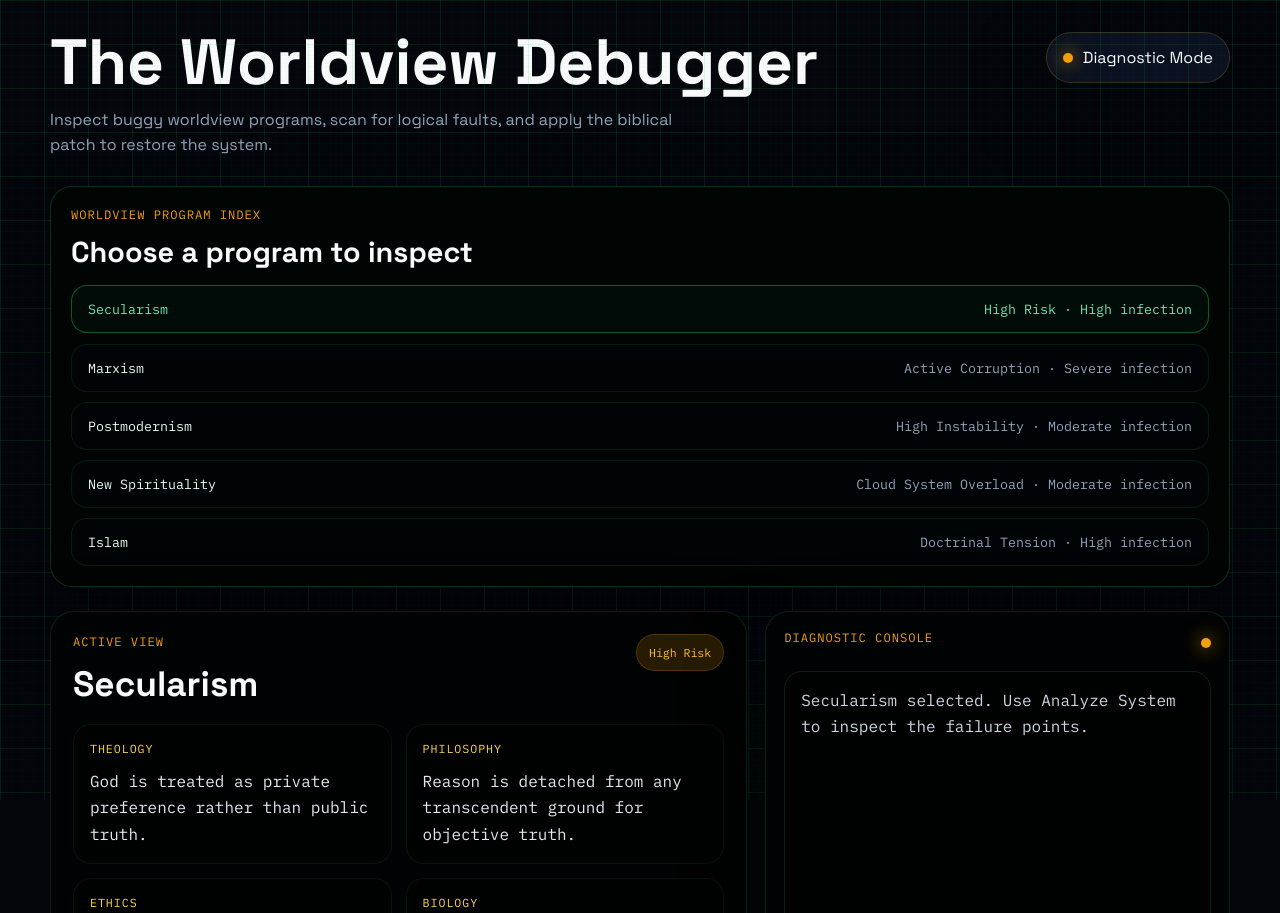
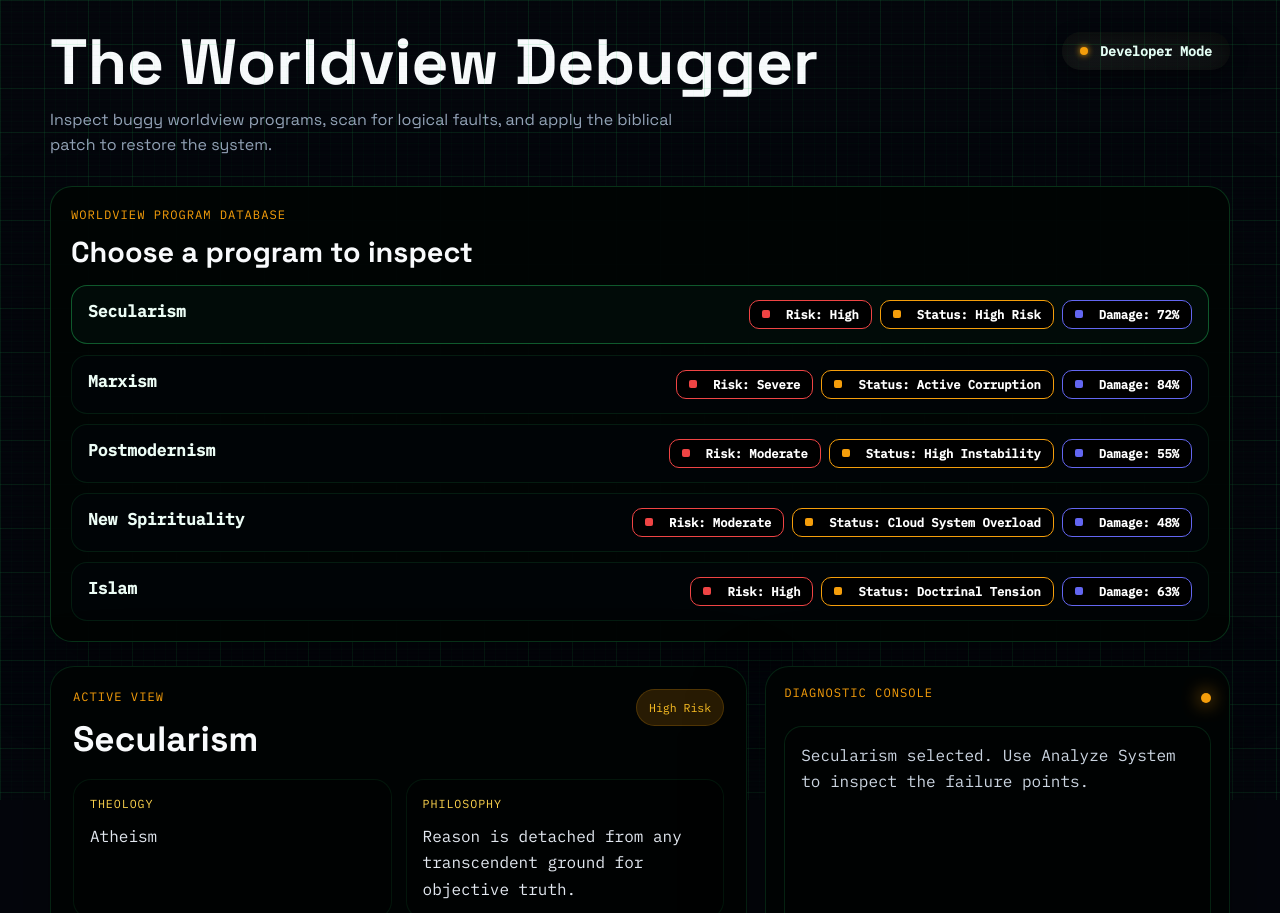
Before and after one commit to 3rdVoyager/Worldview_Debugger, a plain HTML site: page index.html in a window 1280 px wide. Shown: the top 913 px of the page. Drawn offline with Linux system fonts and the light colour scheme.

Commit message:
Update worldview program label and enhance terminal UI; refactor worldview data structure and styles

```diff
--- a/index.html
+++ b/index.html
@@ -27,7 +27,7 @@
     <section class="selector-panel" aria-label="Worldview selection">
       <div class="selector-header">
         <div>
-          <p class="panel-label">Worldview Program Index</p>
+          <p class="panel-label">Worldview Program Database</p>
           <h2 class="selector-title">Choose a program to inspect</h2>
         </div>
       </div>
@@ -65,8 +65,6 @@
       </aside>
     </section>
 
-    <section class="terminal-toggle" aria-label="Hidden terminal access">
-      <button class="terminal-hint" id="terminalToggle">Hidden Terminal</button>
     <div class="terminal hidden" id="terminalPanel" aria-hidden="true">
       <div class="terminal-topbar">
         <span>Command Terminal</span>
@@ -78,7 +76,6 @@
         <input id="terminalInput" type="text" autocomplete="off" placeholder="Enter command..." />
       </label>
     </div>
-    </section>
   </main>
 
   <script src="script.js"></script>
--- a/script.js
+++ b/script.js
@@ -2,9 +2,11 @@ const WORLDVIEW_DATA = {
   secularism: {
     name: 'Secularism',
     status: 'High Risk',
-    infectionLevel: 'High',
+    risk: 'High',
+    damage_percentage: 72,
+    threats: [],
     disciplines: {
-      Theology: 'God is treated as private preference rather than public truth.',
+      Theology: 'Atheism',
       Philosophy: 'Reason is detached from any transcendent ground for objective truth.',
       Ethics: 'Moral norms are negotiated by consensus and utility.',
       Biology: 'Human life is reduced to advanced material processes only.',
@@ -37,7 +39,9 @@ const WORLDVIEW_DATA = {
   marxism: {
     name: 'Marxism',
     status: 'Active Corruption',
-    infectionLevel: 'Severe',
+    risk: 'Severe',
+    damage_percentage: 84,
+    threats: [],
     disciplines: {
       Theology: 'Religion is recast as ideology that masks class power.',
       Philosophy: 'Dialectical materialism is treated as the final explanatory framework.',
@@ -72,7 +76,9 @@ const WORLDVIEW_DATA = {
   postmodernism: {
     name: 'Postmodernism',
     status: 'High Instability',
-    infectionLevel: 'Moderate',
+    risk: 'Moderate',
+    damage_percentage: 55,
+    threats: [],
     disciplines: {
       Theology: 'All theological claims are treated as community constructions.',
       Philosophy: 'Certainty is rejected and metanarratives are deconstructed.',
@@ -107,7 +113,9 @@ const WORLDVIEW_DATA = {
   newSpirituality: {
     name: 'New Spirituality',
     status: 'Cloud System Overload',
-    infectionLevel: 'Moderate',
+    risk: 'Moderate',
+    damage_percentage: 48,
+    threats: [],
     disciplines: {
       Theology: 'The divine is personalized into flexible spiritual energy.',
       Philosophy: 'Contradictory truth claims are blended without hard evaluation.',
@@ -142,7 +150,9 @@ const WORLDVIEW_DATA = {
   islam: {
     name: 'Islam',
     status: 'Doctrinal Tension',
-    infectionLevel: 'High',
+    risk: 'High',
+    damage_percentage: 63,
+    threats: [],
     disciplines: {
       Theology: 'God is one, yet the Trinity and incarnation are denied.',
       Philosophy: 'Revelation is prioritized, but assurance of atonement remains unresolved.',
@@ -187,7 +197,6 @@ const bugList = document.getElementById('bugList');
 const consoleOutput = document.getElementById('consoleOutput');
 const consoleBox = document.getElementById('consoleBox');
 const globalStatus = document.getElementById('globalStatus');
-const terminalToggle = document.getElementById('terminalToggle');
 const terminalPanel = document.getElementById('terminalPanel');
 const terminalOutput = document.getElementById('terminalOutput');
 const terminalInput = document.getElementById('terminalInput');
@@ -196,6 +205,7 @@ const worldviewKeys = Object.keys(WORLDVIEW_DATA);
 let activeKey = worldviewKeys[0];
 let patchApplied = false;
 let analyzeTimer = null;
+let uiMode = 'ui'; // 'ui' = full interface, 'dev' = terminal-only
 
 function escapeHtml(value) {
   return value
@@ -212,9 +222,14 @@ function renderWorldviewSelector() {
     return `
       <li>
         <button class="worldview-item ${key === activeKey ? 'active' : ''}" data-key="${key}" aria-pressed="${key === activeKey}">
-          <span class="worldview-name">${worldview.name}</span>
-          <span class="worldview-meta">${worldview.status} · ${worldview.infectionLevel} infection</span>
-        </button>
+              <span class="worldview-name">${worldview.name}</span>
+              <div class="worldview-badges">
+                <span class="bubble bubble-risk">Risk: ${escapeHtml(String(worldview.risk || ''))}</span>
+                <span class="bubble bubble-status">Status: ${escapeHtml(String(worldview.status || ''))}</span>
+                <span class="bubble bubble-damage">Damage: ${escapeHtml(String(worldview.damage_percentage || '0'))}%</span>
+                ${worldview.threats && worldview.threats.length ? worldview.threats.map((t) => `<span class="bubble bubble-threat">${escapeHtml(t)}</span>`).join('') : ''}
+              </div>
+            </button>
       </li>
     `;
   }).join('');
@@ -252,9 +267,45 @@ function updateGlobalStatus() {
     globalStatus.innerHTML = '<span class="status-dot"></span><span>System Restored</span>';
     activeStatus.textContent = 'Restored';
   } else {
-    globalStatus.innerHTML = '<span class="status-dot"></span><span>Diagnostic Mode</span>';
+    // show a clickable UI mode toggle that switches between UI and Developer (terminal-only) modes
+    const label = uiMode === 'ui' ? 'Developer Mode':'User Interface Mode';
+    globalStatus.innerHTML = `<button id="uiModeToggle" class="status-toggle" aria-pressed="${uiMode === 'dev'}"><span class="status-dot"></span><span>${label}</span></button>`;
     activeStatus.textContent = WORLDVIEW_DATA[activeKey].status;
+
+    // wire the button (if present) to toggle the terminal panel
+    const uiBtn = document.getElementById('uiModeToggle');
+    if (uiBtn) {
+      uiBtn.addEventListener('click', () => {
+        // toggle mode
+        uiMode = uiMode === 'ui' ? 'dev' : 'ui';
+        applyUIMode();
+      });
+    }
   }
+}
+
+function applyUIMode() {
+  const selectorPanel = document.querySelector('.selector-panel');
+  const workspace = document.querySelector('.workspace');
+  if (uiMode === 'dev') {
+    // hide main UI, show terminal only
+    if (selectorPanel) selectorPanel.classList.add('hidden');
+    if (workspace) workspace.classList.add('hidden');
+    terminalPanel.classList.remove('hidden');
+    terminalPanel.setAttribute('aria-hidden', 'false');
+    document.getElementById('uiModeToggle')?.setAttribute('aria-pressed', 'true');
+    terminalInput.focus();
+  } else {
+    // show full UI, hide terminal panel
+    if (selectorPanel) selectorPanel.classList.remove('hidden');
+    if (workspace) workspace.classList.remove('hidden');
+    terminalPanel.classList.add('hidden');
+    terminalPanel.setAttribute('aria-hidden', 'true');
+    document.getElementById('uiModeToggle')?.setAttribute('aria-pressed', 'false');
+  }
+  // re-render status to update button label
+  renderWorldviewSelector();
+  updateGlobalStatus();
 }
 
 function setActiveView(key) {
@@ -323,9 +374,10 @@ function appendTerminalLine(text, kind = 'output') {
 function renderStatusTable() {
   const rows = worldviewKeys.map((key) => {
     const worldview = WORLDVIEW_DATA[key];
-    return `${worldview.name.padEnd(20)} | ${worldview.status.padEnd(22)} | ${worldview.infectionLevel}`;
+    const threats = worldview.threats ? worldview.threats.join(', ') : '';
+    return `${worldview.name.padEnd(20)} | ${String(worldview.status).padEnd(22)} | ${String(worldview.risk).padEnd(8)} | ${String(worldview.damage_percentage).padEnd(6)} | ${threats}`;
   });
-  return ['Worldview            | Status                 | Infection', '-----------------------------------------------------------', ...rows].join('\n');
+  return ['Worldview            | Status                 | Risk     | Damage | Threats', '-----------------------------------------------------------------------------------------', ...rows].join('\n');
 }
 
 function handleTerminalCommand(rawCommand) {
@@ -374,13 +426,6 @@ function initTerminal() {
     }
   });
 
-  terminalToggle.addEventListener('click', () => {
-    const hidden = terminalPanel.classList.toggle('hidden');
-    terminalPanel.setAttribute('aria-hidden', String(hidden));
-    if (!hidden) {
-      terminalInput.focus();
-    }
-  });
 }
 
 analyzeBtn.addEventListener('click', showAnalysis);
--- a/styles.css
+++ b/styles.css
@@ -126,15 +126,94 @@ body::after {
 
 .worldview-name {
   color: #ecfdf5;
+  font-weight: 800;
+  font-size: 1.02rem;
 }
 
 .worldview-meta {
   color: var(--muted);
 }
 
+.worldview-badges {
+  display: flex;
+  flex-direction: row;
+  gap: 8px;
+  align-items: center;
+  margin-left: 12px;
+  justify-self: end;
+  white-space: nowrap;
+  overflow: hidden;
+}
+
+.bubble {
+  display: inline-flex;
+  align-items: center;
+  gap: 8px;
+  font-family: 'IBM Plex Mono', monospace;
+  font-size: 0.76rem;
+  padding: 6px 12px;
+  border-radius: 10px;
+  background: #000000; /* solid black interior */
+  color: #ffffff; /* white text */
+  font-weight: 600;
+  border: 1px solid rgba(255,255,255,0.08);
+  transform: none;
+  white-space: nowrap;
+  box-shadow: none; /* remove halo/glow */
+}
+
+.bubble::before {
+  content: '';
+  display: inline-block;
+  width: 8px;
+  height: 8px;
+  border-radius: 2px;
+  margin-right: 8px;
+  box-shadow: none;
+}
+
+.bubble.bubble-threat {
+  border-color: #10b981; /* neon green outline */
+  box-shadow: none; /* remove halo */
+}
+.bubble.bubble-threat::before { background: #10b981; }
+
+.bubble.bubble-risk {
+  border-color: #ef4444; /* neon red outline */
+  box-shadow: none;
+}
+.bubble.bubble-risk::before { background: #ef4444; }
+
+.bubble.bubble-status {
+  border-color: #f59e0b; /* neon amber outline */
+  box-shadow: none;
+}
+.bubble.bubble-status::before { background: #f59e0b; }
+
+.bubble.bubble-damage {
+  border-color: #6366f1; /* neon indigo outline */
+  box-shadow: none;
+}
+.bubble.bubble-damage::before { background: #6366f1; }
+
+.worldview-item .bubble { transform-origin: right center; }
+
+.worldview-item.active {
+  /* slightly increase weight for entire row when active */
+  font-weight: 700;
+}
+
 .worldview-item.active .worldview-name,
 .worldview-item.active .worldview-meta {
-  color: #6ee7b7;
+  color: #ecfdf5; /* keep active text white, not green */
+}
+
+/* Keep bubbles visually consistent but let them be slightly bolder */
+.worldview-item.active .bubble {
+  background: #000000;
+  color: #ffffff;
+  border-width: 1px;
+  font-weight: 650;
 }
 
 
@@ -186,11 +265,11 @@ h1 {
   display: inline-flex;
   align-items: center;
   gap: 10px;
-  padding: 14px 16px;
-  border: 1px solid var(--border);
-  border-radius: 999px;
-  background: rgba(15, 23, 42, 0.7);
-  box-shadow: var(--shadow);
+  padding: 0; /* remove outer padding so button controls layout */
+  border: 0; /* remove outer oval border */
+  border-radius: 0;
+  background: transparent; /* transparent so button provides background */
+  box-shadow: none; /* remove outer shadow */
   white-space: nowrap;
 }
 
@@ -374,6 +453,7 @@ h2 {
 
 .terminal-toggle {
   margin-top: 18px;
+  display: none; /* hide legacy terminal toggle button; controlled via the UI mode button */
 }
 
 .terminal-hint {
@@ -384,6 +464,40 @@ h2 {
   padding: 10px 14px;
   cursor: pointer;
   font-family: 'IBM Plex Mono', monospace;
+}
+
+/* UI / Developer mode toggle button shown in the globalStatus area */
+.status-toggle {
+  display: inline-flex;
+  align-items: center;
+  gap: 12px;
+  padding: 10px 18px;
+  border-radius: 999px;
+  background: linear-gradient(90deg, rgba(20,22,24,0.98), rgba(14,16,18,0.98));
+  color: #e6fff6;
+  border: 0; /* button has its own solid background now */
+  font-family: 'IBM Plex Mono', monospace;
+  font-weight: 800;
+  cursor: pointer;
+  box-shadow: 0 6px 18px rgba(0,0,0,0.5) inset, 0 6px 18px rgba(0,0,0,0.35);
+}
+
+.status-toggle .status-dot {
+  width: 8px;
+  height: 8px;
+  border-radius: 999px;
+  background: var(--amber);
+  box-shadow: 0 0 6px var(--amber);
+}
+
+.status-toggle[aria-pressed="true"] {
+  background: linear-gradient(90deg, rgba(6,30,18,0.98), rgba(10,20,14,0.98));
+  box-shadow: 0 8px 28px rgba(2,8,6,0.6) inset;
+}
+
+.status-toggle:hover {
+  transform: translateY(-1px);
+  border-color: rgba(34,197,94,0.18);
 }
 
 .terminal {
```
Lines whose indentation alone changed are shown as unchanged.
